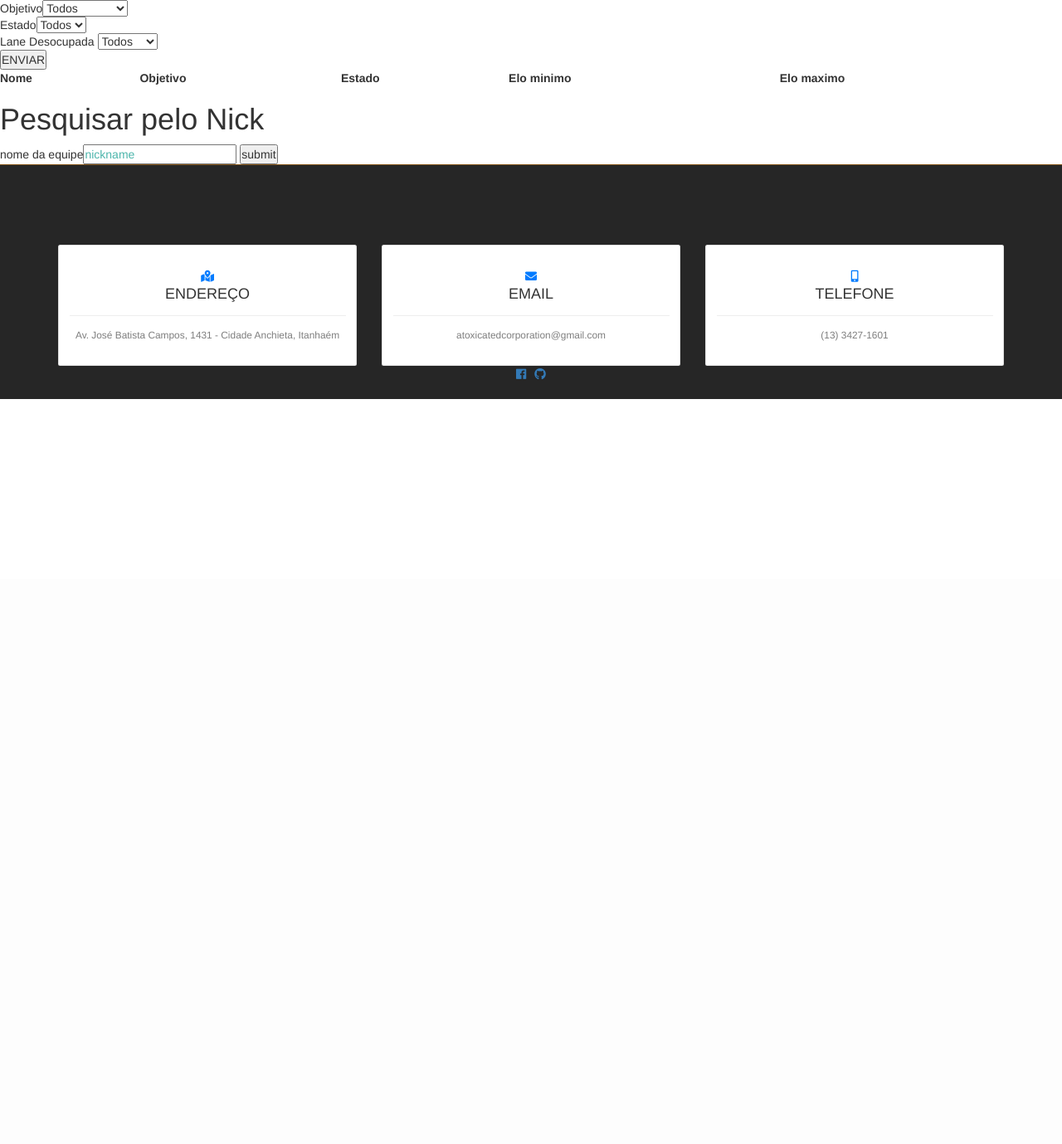
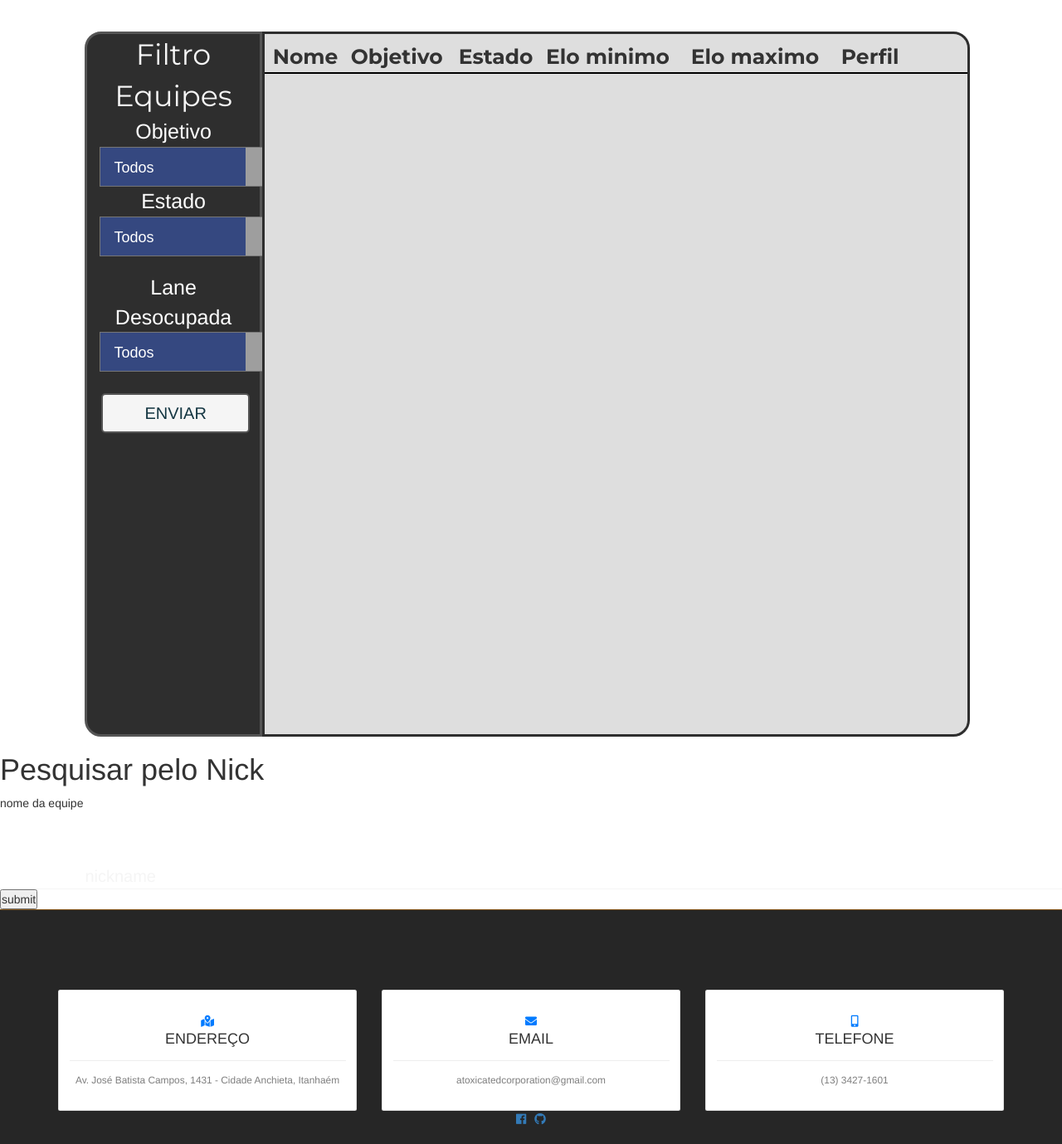
Before and after one commit to LucasRibeiro9361/aToxicated, a PHP site: page /SteamAuthentication-master/filtroequipeslol.php in a window 1280 px wide. Shown: the part 102-1481 px from the top of the page at 83% size. Before the commit the page ends 583 px from the top, so only its background shows below. Run offline with PHP 8.4, Linux system fonts and the light colour scheme; a user stored in the database is signed in; lists and menus that the app fills with data are empty; some libraries are stand-ins or nearby versions; grey boxes are pictures that could not be loaded.

Commit message:
filtroequipe pronto

```diff
--- a/filtrodejogadoreslol.php
+++ b/filtrodejogadoreslol.php
@@ -25,6 +25,7 @@ else{
 					<div class=" col-xl-2 containerfiltro">
 						<div class="row">
 							<div class="col-xl-12 titulo">
+								Filtros
 						</div>
 					</div>
 					<center>
--- /dev/null
+++ b/filtroequipeslol.css
@@ -0,0 +1,152 @@
+.containerfiltro{
+  border:solid;
+  border-color:#555555;
+  background-color:whitesmoke;
+  height:850px;
+  margin-top:3%;
+  border-top-left-radius:20px;
+  border-bottom-left-radius:20px;
+  float:left;
+  margin-left:8%;
+  background-color:#2e2e2e;
+
+
+}
+body{
+  background-image:url("img/bg-masthead.jpg");
+
+}
+.titulo{
+  text-align: center;
+  font-family: montserrat;
+  color:whitesmoke;
+  font-size:35px;
+}
+.conteudofiltro{
+  margin:0 !important;
+  padding:0 !important;
+  border:solid;
+  border-color:#2e2e2e;
+  height: 850px;
+  margin-top:3% !important;
+  border-top-right-radius: 20px;
+  border-bottom-right-radius: 20px;
+  background-color:#dedede;
+}
+.rowfiltro{
+  font-size:25px;
+  height:auto;
+  color:white;
+
+}
+.trfirst th{
+    border-bottom: 2px  black solid !important;
+    margin:0;
+    font-family:montserrat;
+    font-size:25px;
+}
+.trfirst th:first-child{
+    padding-left:10px;
+}
+.trfirst th:last-child{
+    padding-left:60px;
+}
+.trsecond th{
+  border-bottom: 2px  black solid !important;
+  margin:0;
+  font-size:20px;
+}
+.trsecond th:first-child{
+  padding-left:10px;
+}
+.trsecond th img{
+   max-height:75%;
+   max-width:75%;
+}
+.conteudofiltro {
+
+
+}
+.div-select {
+    width:220px;  /* Tamanho final do select */
+    overflow:hidden; /* Esconde o conteúdo que passar do tamanho especificado */
+}
+
+.div-select select {
+      background: url(http://www.webcis.com.br/images/imagens-noticias/select/ico-seta-select.gif) no-repeat #354880;  /* Imagem de fundo (Seta) */
+      background-position: 175px center;  /*Posição da imagem do background*/
+      width: 240px; /* Tamanho do select, maior que o tamanho da div "div-select" */
+      height:48px; /* altura do select, importante para que tenha a mesma altura em todo os navegadores */
+      font-family:Arial, Helvetica, sans-serif; /* Fonte do Select */
+      font-size:18px; /* Tamanho da Fonte */
+      padding:13px 20px 13px 12px; /* Configurações de padding para posicionar o texto no campo */
+      color:#fff; /* Cor da Fonte */
+      text-indent: 0.01px; /* Remove seta padrão do FireFox */
+      text-overflow: "";  /* Remove seta padrão do FireFox */
+
+
+}
+.botao{
+
+    border: none;
+    color: #4CAF50;
+    padding: 8px 50px;
+    text-align: center;
+    text-decoration: none;
+    display: inline-block;
+    font-size: 20px;
+    margin: 4px 2px;
+    -webkit-transition-duration: 0.4s;
+    transition-duration: 0.4s;
+    cursor: pointer;
+    margin-top:3%;
+    border-radius:5px;
+}
+.botao1{
+    background-color: whitesmoke;
+    color: #143642;
+    border: 2px solid #555555;
+}
+.botao2{
+  background-color: #2e2e2e;
+  color: whitesmoke;
+  border: 2px solid #555555;
+}
+
+.botao1:hover {
+    background-color:#143642 ;
+    color: whitesmoke;
+}
+.botao2:hover {
+    background-color:#143642 ;
+    color: whitesmoke;
+}
+input[type=text],input[type=password]{
+    color:whitesmoke !important;
+    background-color: transparent;
+    border:none;
+    border-bottom: solid;
+    border-color: whitesmoke;
+    border-width: thin;
+    padding-left:8%;
+    font-size:20px;
+    height: auto;
+    width:120%;
+    padding-top:5%;
+
+}
+input::placeholder{
+    color: whitesmoke;
+    opacity: 1;
+}
+
+input:focus{
+    outline:none;
+}
+.loginform{
+	position:absolute;
+	margin-left:1%;
+	margin-top:3%;
+	width: 2%;
+	height:4%;
+}
--- a/filtroequipeslol.php
+++ b/filtroequipeslol.php
@@ -2,7 +2,7 @@
 <html lang="en" dir="ltr">
   <head>
     <link rel="stylesheet" type="text/css" href="css/style.css">
-		<link rel="stylesheet" type="text/css" href="paginainicial.css">
+		<link rel="stylesheet" type="text/css" href="filtroequipeslol.css">
 		<link rel="stylesheet" href="css/bootstrap/bootstrap-grid.css">
   	<link rel="stylesheet" href="https://use.fontawesome.com/releases/v5.3.1/css/all.css" integrity="sha384-mzrmE5qonljUremFsqc01SB46JvROS7bZs3IO2EmfFsd15uHvIt+Y8vEf7N7fWAU" crossorigin="anonymous">
     <script src="js/bootstrap.min.js"></script>
@@ -29,13 +29,33 @@
       </head>
       <body>
         <form method='POST'>
-          Objetivo<select name="objetivo">
+          <div class ="container-fluid">
+    				<div class="row">
+    					<div class=" col-xl-2 containerfiltro">
+    						<div class="row">
+    							<div class="col-xl-12 titulo">
+    								Filtro Equipes
+    						</div>
+    					</div>
+      <center>
+      <div class="row">
+  			<div class="col-xl-12 rowfiltro">
+          Objetivo
+          <div class="div-select">
+            <select name="objetivo">
             <option value="0">Todos</option>
             <option value="lazer">Lazer</option>
             <option value="ranqueada">Ranqueada</option>
             <option value="campeonato">Campeonato</option>
-          </select><br>
-          Estado<select name="estado">
+          </select>
+        </div>
+      </div>
+    </div>
+    <div class="row">
+      <div class="col-xl-12 rowfiltro">
+          Estado
+          <div class="div-select">
+            <select name="estado">
             <option value="0">Todos</option>
             <option value="AC">AC</option>
             <option value="AL">AL</option>
@@ -64,8 +84,14 @@
             <option value="SP">SP</option>
             <option value="SE">SE</option>
             <option value="TO">TO</option>
-          </select><br>
+          </select>
+        </div>
+      </div>
+    </div><br>
+      <div class="row">
+     	  <div class="col-xl-12 rowfiltro">
           Lane Desocupada
+          <div class="div-select">
           <select name="lane1">
             <option value="0">Todos</option>
             <option value="1">Topo</option>
@@ -73,16 +99,25 @@
             <option value="3">Meio</option>
             <option value="4">Atirador</option>
             <option value="5">Suporte</option>
-          </select><br>
-          <input type="submit" value="ENVIAR">
+          </select>
+        </div>
+      </div>
+    </div><br>
+      </center>
+          <center>  <input class="botao botao1" type="submit" value="ENVIAR"></center>
         </form>
-    		<table style="width:100%">
-    			<tr>
+        </div>
+
+          <div class="col-xl-8 conteudofiltro">
+            <table style="width:100%">
+        		<table style="width:100%;margin-top:10px;">
+        		<tr class="trfirst">
     				<th>Nome</th>
     				<th>Objetivo</th>
     				<th>Estado</th>
     				<th>Elo minimo</th>
     				<th>Elo maximo</th>
+            <th>Perfil<th>
     			</tr>
           <?php
           if (isset($_POST['objetivo'])) {
@@ -135,13 +170,13 @@
           if ($result->num_rows > 0) {
             while($row = $result->fetch_assoc()) {
     					echo "<form method='POST' action='codigo.php'>
-    	        <tr>
+    	        <tr class='trsecond'>
     	          <th>".$row['nome']."</th>
     	          <th>".$row['objetivo']."</th>
     	          <th>".$row['estado']."</th>
     	          <th>".$row['elo1']."</th>
     	          <th>".$row['elo2']."</th>";
-    	        echo "<th><input type='hidden' value='".$row['nome']."' name='nome'><input type='submit' name='botao' value='ir para perfil'></form></th></tr>";
+    	        echo "<th><input type='hidden' value='".$row['nome']."' name='nome'><input class='botao2 botao' type='submit' name='botao' value='Ir para perfil'></form></th></tr>";
     				}
     				} else {
               echo "0 results";
@@ -150,6 +185,9 @@
           ?>
     	    </form>
     			</table>
+        </div>
+      </div>
+    </div>
     			<p>
     				<h1>Pesquisar pelo Nick</h1>
     			<form method="post" action="perfilequipelolpublica.php">
```
